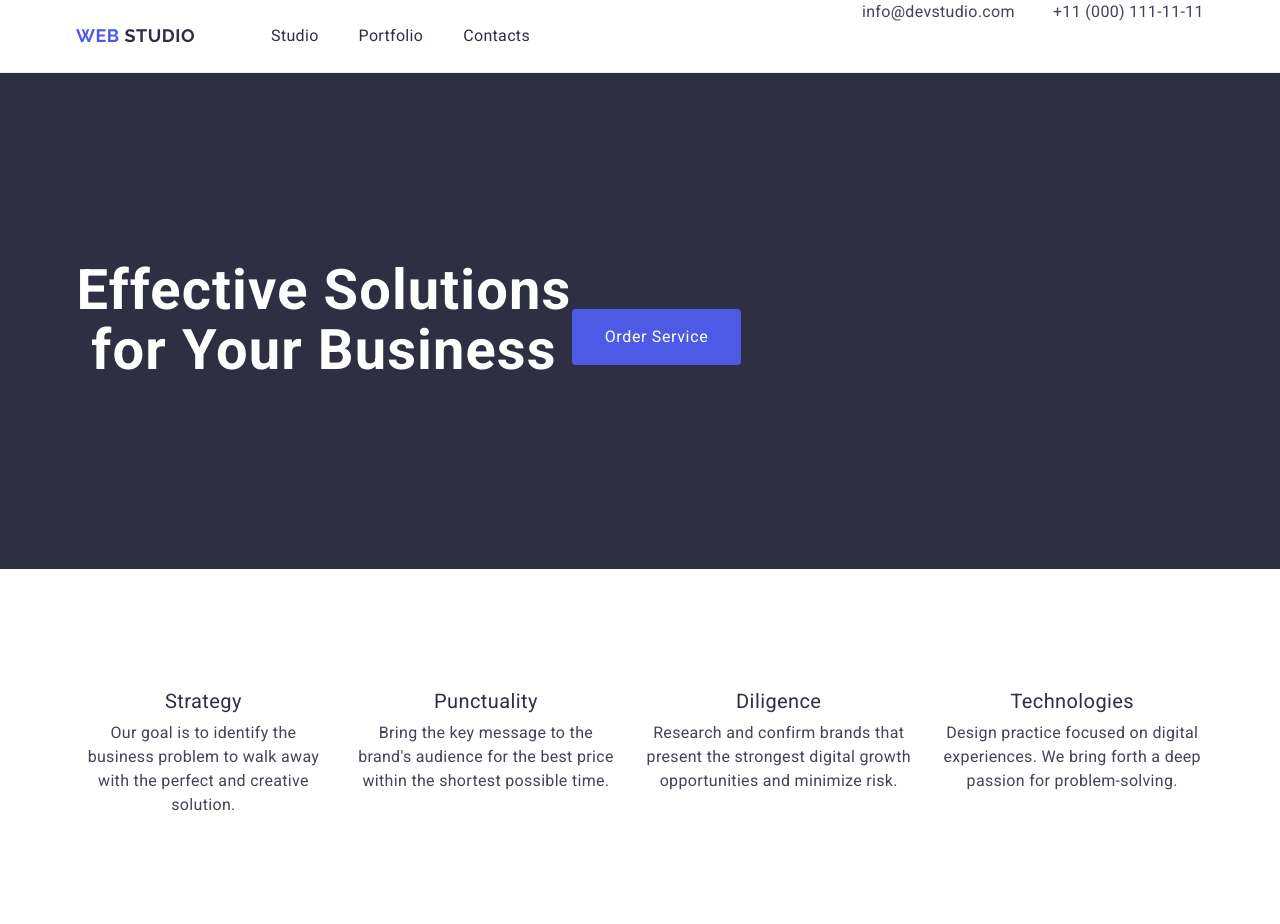
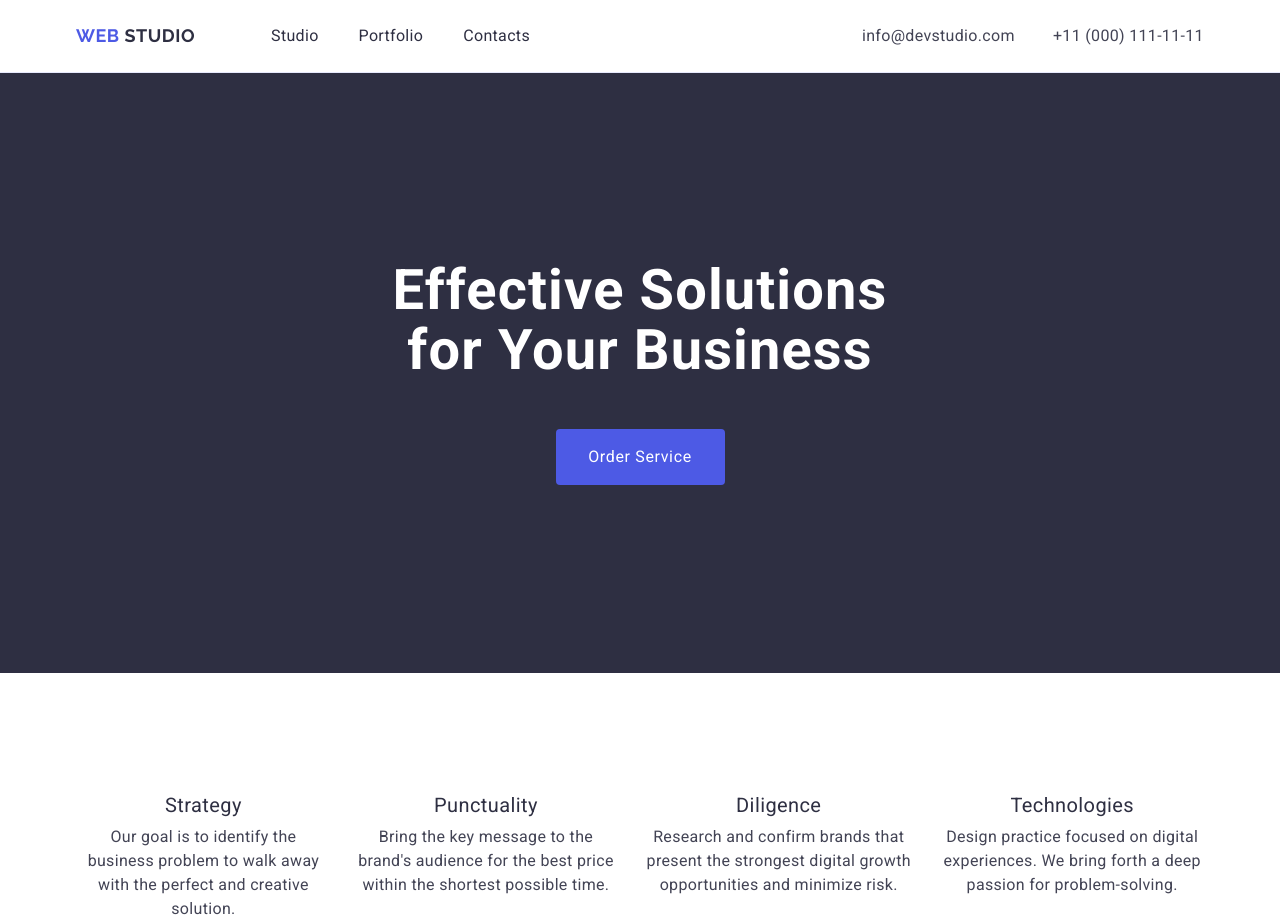
Before and after one commit to NazGo0lm/goit-markup-hw-03, a plain HTML site: page index.html in a window 1280 px wide. Shown: the top 924 px of the page. Drawn offline with nearby package versions, Linux system fonts and the light colour scheme.

Commit message:
add index.html

```diff
--- a/css/styles.css
+++ b/css/styles.css
@@ -26,7 +26,7 @@ img{
 }
 
 .container{
-    display: flex;
+
     width:1158px;
     padding-left:15px;
     padding-right:15px;
@@ -36,8 +36,14 @@ img{
 
 }
 
+.container-flex{
+    display: flex;
 
+}
 
+.container-intro{
+
+}
 
 
 
@@ -128,6 +134,7 @@ body{
 .nav-adress{
     display: flex;
     gap: 40px;
+    padding: 24px 0;
 }
 
 .contact-list{
@@ -146,7 +153,7 @@ body{
 
 .contact-ref{
     color: #434455;
-    padding: 24px 0;
+
 
 }
 
@@ -171,6 +178,8 @@ body{
     text-align: center;
     color: #fff;
     max-width: 496px;
+    margin-left: auto;
+    margin-right: auto;
 
 }
 
@@ -189,6 +198,9 @@ body{
     border: none;
     border-radius: 4px;
     margin-top: 48px;
+
+    margin-left: auto;
+    margin-right: auto;
 }
 
 .primary-btn:hover,
@@ -252,6 +264,7 @@ body{
     background-color: #FFFFFF;
     display: flex;
     gap: 24px;
+    background-color:#f4f4fd ;
 
 }
 
@@ -268,6 +281,7 @@ body{
     line-height: 150%;
     letter-spacing: 0.02em;
     color: #f4f4fd;
+
 }
 
 .logo-title-footer{
@@ -328,6 +342,7 @@ body{
     padding-right:15px;
     margin-left: auto;
     margin-right: auto;
+
 }
 
 
--- a/index.html
+++ b/index.html
@@ -19,8 +19,8 @@
 
 <body>
     <!--NAVIGATION SECTION-->
-    <header class="navigation-header">
-        <div class="container ">
+    <header class="navigation-header ">
+        <div class="container container-flex">
             <nav class="nav-section">
                 <a href="./index.html" class="logo-title">Web <span class="logo-span">Studio</span></a>
 
@@ -44,7 +44,7 @@
     <main>
         <!--INTRO SECTION-->
         <section class="intro-section">
-            <div class="container ">
+            <div class="container container-intro">
 
                 <h1 class="main-heading">
                     Effective Solutions
```
